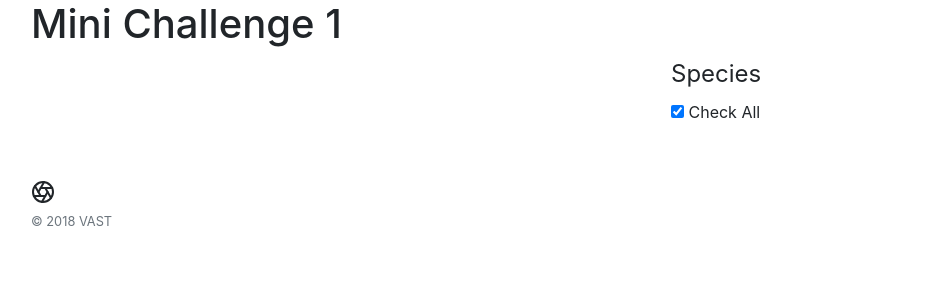
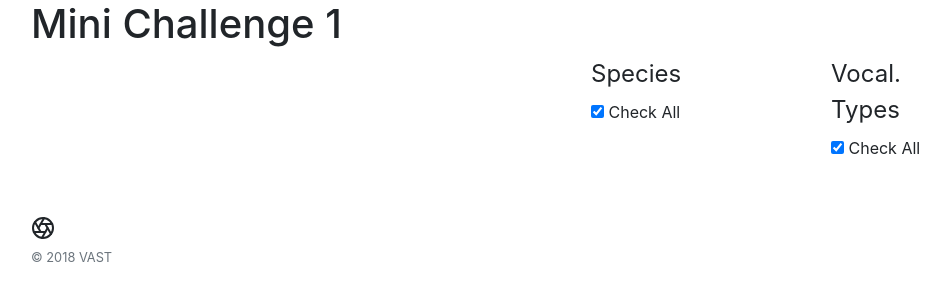
Before and after one commit to iraquitan/vast_2018, a Django app: page /mc1/ in a window 1280 px wide. Shown: the part 56-357 px from the top of the page, without its empty margins (144-1094 px from the left). Run offline with Django 3.2, Linux system fonts and the light colour scheme; some libraries are stand-ins or nearby versions.

Commit message:
feat: Add vocalization_type filter

```diff
--- a/static/css/starter-template.css
+++ b/static/css/starter-template.css
@@ -102,3 +102,7 @@
 .legend {
     margin-right:20px;
 }
+
+.legend label {
+  font-size: x-small;
+}
--- a/static/js/mc1.js
+++ b/static/js/mc1.js
@@ -15,25 +15,57 @@
       return str.split(' ').join('-');
   };
 
+  var fmtVocalType = function (vt) {
+      return formatSpecieName(String(vt)).split(',').join('');
+  }
+
   var dataset = this.response;
 
   var species = d3.map(dataset, function(d){ return formatSpecieName(d.english_name); }).keys();
 
-  var callTypes = d3.map(dataset, function(d){ return d.vocalization_type; }).keys();
+  var callTypes = d3.map(dataset, function(d){ return fmtVocalType(d.vocalization_type); }).keys();
 
   var symbols = d3.scalePoint()
       .range([0, 6])
       .domain(callTypes);
 
-  var  colorRange = d3.scalePoint()
-      .range([0, 1])
-      // .domain(d3.map(data, function(d){ return d.english_name; }).keys())
-      .domain(species);
-
   var color = d3.scaleOrdinal()
       .range(schemeCategory20)
       // .domain(d3.map(data, function(d){ return d.english_name; }).keys());
       .domain(species);
+
+  function template(strings, ...keys) {
+      return (function(...values) {
+          var dict = values[values.length - 1] || {};
+          var result = [strings[0]];
+          keys.forEach(function(key, i) {
+              var value = Number.isInteger(key) ? values[key] : dict[key];
+              result.push(value, strings[i + 1]);
+          });
+          return result.join('');
+      });
+  }
+
+  var htmlTemplate = template`<input type="checkbox" id=${'d1'} class="speciesCheckbox" value=${'d1'} checked />
+<label for="${'d2'}"><span class="key-dot" style="background-color:${'d3'}"></span>${'d2'}</label>`;
+
+  var htmlTemplate2 = template`<input type="checkbox" id=${'d1'} class="callCheckbox" value=${'d1'} checked />
+<label for="${'d2'}"><span class="key-dot">${'d3'}</span>${'d2'}</label>`;
+
+  // console.log(htmlTemplate({d1: "test1", d2: "test2", d3: "test3"}));
+
+  function reusableLegend(_selection, _class, _html, _htmlKeys) {
+      _selection.each(function (_data) {
+          d3.select(this)
+              .selectAll(`.${_class}`).data(_data)
+              .enter().append("div")
+              .classed(_class, true)
+              .style("color", "#737373")
+              .html(function (d) {
+                  return _html(_htmlKeys(d))
+              });
+      })
+  }
 
     d3.edge2 = {};
     d3.edge2.reuselegend = function module() {
@@ -71,19 +103,15 @@
       }
       return exports;
   };
-  // var color = d3.scaleOrdinal()
-  //     .range(d3.schemeSpectral)
-  //     .domain(d3.map(data, function(d){ return colorRange(d.english_name); }).keys());
 
   var opacity = d3.scaleTime()
     .range([0.1, 1])
-    // .domain(d3.extent(d3.map(data, function(d){return Date(d.date_time);}).values()))
     .domain(d3.extent(dataset, function(d){ return new Date(d.date_time); }));
 
   var ctn = d3.select(".map");
 
   var svg = ctn.append("svg")
-      .attr("width", 800)
+      .attr("width", 500)
       .attr("height", 600);
 
   var g = svg.append("g");
@@ -112,7 +140,8 @@
       .attr("dy", "-0.8em")
       .text("Kasios waste");
 
-    var legend = d3.edge2.reuselegend();
+    // var legend = d3.edge2.reuselegend();
+    // var legend = reusableLegend();
 
     var margin = {right: 50, left: 50};
     var width = +svg.attr("width") - margin.left - margin.right;
@@ -163,16 +192,38 @@
 
 
 
-    var legends = d3.select(".legends");
+    var legendSpecies = d3.select("#legend-species");
     var cc = d3.select("#cc");
     cc.on("click", function (o) {
-        checkAll(this);
+        checkAll(this, "speciesCheckbox");
         updateCheckbox();
     });
 
-    legends.datum(species).call(legend);
+    // legendsSpecies.datum(species).call(legend);
+    legendSpecies.datum(species).call(reusableLegend, "legend", htmlTemplate, function (d) {
+        return {d1: formatSpecieName(d), d2: d, d3: color(d)};
+    });
+
+    var legendVt = d3.select("#legend-vt");
+    var vtcc = d3.select("#vt-cc");
+    vtcc.on("click", function (o) {
+        checkAll(this, "callCheckbox");
+        updateCheckbox();
+    });
+    legendVt.datum(callTypes).call(reusableLegend, "legend", htmlTemplate2, function (d) {
+        return {d1: formatSpecieName(d), d2: d, d3: function () {
+            var tt = d3.create("div");
+            var symbolLg = tt.append("svg").attr("width", "10px").attr("height", "10px");
+                symbolLg.append("path")
+                    .attr('d', d3.symbol().type(d3.symbols[symbols(d)]).size(30))
+                    .attr("fill", "#737373")
+                    .attr("transform", "translate(5, 5)");
+                return tt.html();
+            }()};
+    });
 
     d3.selectAll(".speciesCheckbox").on("change", updateCheckbox);
+    d3.selectAll(".callCheckbox").on("change", updateCheckbox);
 
     drawData(dataset);
     updateCheckbox();
@@ -186,11 +237,21 @@
             .data(testData, function(d) { return d ? d.id : this.id;});
 
         testBirds.enter()
-            .append("path")
-            .classed("testbirds", true)
-            .attr('d', d3.symbol().type(d3.symbolCross).size(50))
-            .attr("fill", function (d, i) { return color(formatSpecieName("rose-crested-blue-pipit"))})
-            .attr("transform", function(d) { return "translate(" + (d.x * 2.5) + "," + (d.y * 2.5) + ")"; });
+            .append("text")
+            .attr("x", function (d) {
+                return d.x * 2.5;
+            })
+            .attr("y", function (d) {
+                return d.y * 2.5;
+            })
+            .attr("fill", color(formatSpecieName("rose-crested-blue-pipit")))
+            .style("font-weight", "bold")
+            .text("K")
+            // .append("path")
+            // .classed("testbirds", true)
+            // .attr('d', d3.symbol().type(d3.symbolWye).size(50))
+            // .attr("fill", function (d, i) { return color(formatSpecieName("rose-crested-blue-pipit"))})
+            // .attr("transform", function(d) { return "translate(" + (d.x * 2.5) + "," + (d.y * 2.5) + ")"; });
     });
     testReq.open("GET", "http://localhost:8001/mc1/api/test-birds");
     testReq.setRequestHeader('Access-Control-Allow-Origin','*');
@@ -218,18 +279,18 @@
             .append("path")
             .classed("circles", true)
             .attr("d", function (d) {
-                return d3.symbol().type(d3.symbols[symbols(d.vocalization_type)]).size(30)();
+                return d3.symbol().type(d3.symbols[symbols(fmtVocalType(d.vocalization_type))]).size(30)();
             })
             .attr("fill", function (d, i) { return color(formatSpecieName(d.english_name))})
             .attr("transform", function(d) { return "translate(" + (d.x * 2.5) + "," + (d.y * 2.5) + ")"; })
             .transition()
             .duration(400)
             .attr("d", function (d) {
-                return d3.symbol().type(d3.symbols[symbols(d.vocalization_type)]).size(100)();
+                return d3.symbol().type(d3.symbols[symbols(fmtVocalType(d.vocalization_type))]).size(100)();
             })
             .transition()
             .attr("d", function (d) {
-                return d3.symbol().type(d3.symbols[symbols(d.vocalization_type)]).size(30)();
+                return d3.symbol().type(d3.symbols[symbols(fmtVocalType(d.vocalization_type))]).size(30)();
             });
 
         circles.exit()
@@ -255,22 +316,38 @@
                 choices.push(cb.property("value"));
             }
         });
+
+        var choicesB = [];
+        d3.selectAll(".callCheckbox").each(function(d){
+            cb = d3.select(this);
+            if(cb.property("checked")){
+                choicesB.push(cb.property("value"));
+            }
+        });
         // filter data set and redraw plot
         var newData = dataset.filter(function(d) {
             var dataDate = new Date(d.date_time);
             // return dataDate >= monthStart & dataDate < monthEnd;
             // return dataDate >= yearStart & dataDate < yearEnd;
-            return dataDate >= yearStart & dataDate < yearEnd & choices.includes(formatSpecieName(d.english_name));
+            return dataDate >= yearStart & dataDate < yearEnd & choices.includes(formatSpecieName(d.english_name)) & choicesB.includes(fmtVocalType(d.vocalization_type));
         });
         drawData(newData);
     }
 
     function updateCheckbox() {
-        var choices = [];
+        var choicesA = [];
         d3.selectAll(".speciesCheckbox").each(function(d){
             cb = d3.select(this);
             if(cb.property("checked")){
-                choices.push(cb.property("value"));
+                choicesA.push(cb.property("value"));
+            }
+        });
+
+        var choicesB = [];
+        d3.selectAll(".callCheckbox").each(function(d){
+            cb = d3.select(this);
+            if(cb.property("checked")){
+                choicesB.push(cb.property("value"));
             }
         });
 
@@ -283,8 +360,7 @@
 
         var newData = dataset.filter(function(d) {
             var dataDate = new Date(d.date_time);
-            return dataDate >= yearStart & dataDate < yearEnd & choices.includes(formatSpecieName(d.english_name));
-            // return choices.includes(formatSpecieName(d.english_name));
+            return dataDate >= yearStart & dataDate < yearEnd & choicesA.includes(formatSpecieName(d.english_name)) & choicesB.includes(fmtVocalType(d.vocalization_type));
         });
         drawData(newData);
     }
@@ -298,8 +374,9 @@
 oReq.responseType = "json";
 oReq.send();
 
-function checkAll(o) {
-  var boxes = document.getElementsByTagName("input");
+function checkAll(o, _class) {
+  // var boxes = document.getElementsByTagName("input");
+  var boxes = document.getElementsByClassName(_class);
   for (var x = 0; x < boxes.length; x++) {
     var obj = boxes[x];
     if (obj.type === "checkbox") {
--- a/templates/mini_challenge_1/home.html
+++ b/templates/mini_challenge_1/home.html
@@ -44,12 +44,17 @@
 {% block content %}
 <h1>Mini Challenge 1</h1>
   <div class="row">
-  <div class="map col-8"></div>
-  <fieldset class="legends col-4">
+  <div class="map col-7"></div>
+  <fieldset id="legend-species" class="legends col-3">
     <legend>Species</legend>
 
     <input type="checkbox" id="cc" checked />
     <label for="cc">Check All</label>
+  </fieldset>
+  <fieldset id="legend-vt" class="legends col-2">
+    <legend>Vocal. Types</legend>
+    <input type="checkbox" id="vt-cc" checked />
+    <label for="vt-cc">Check All</label>
   </fieldset>
   </div>
 {% endblock content %}
```
